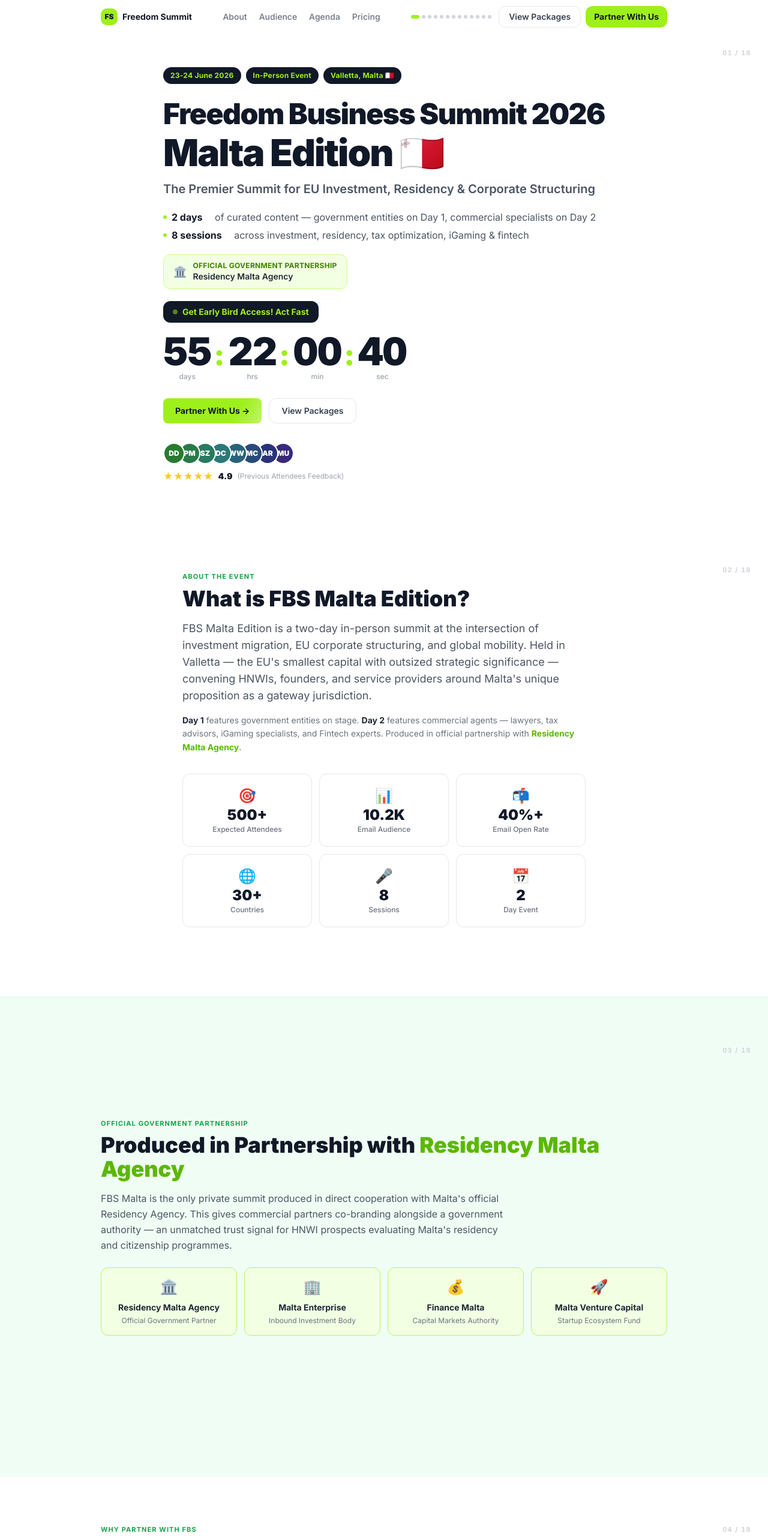
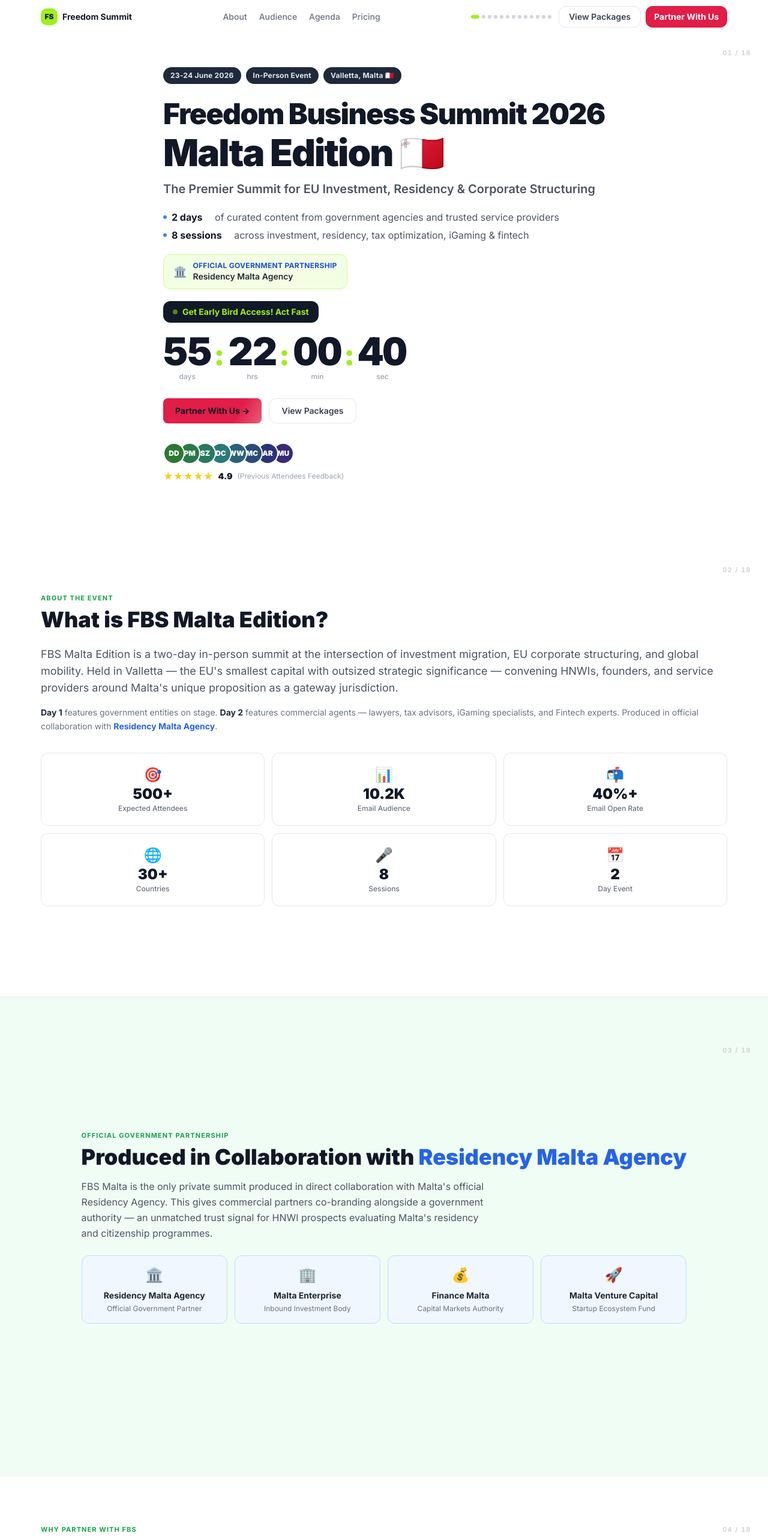
Before and after one commit to freedombusinesssummit-stack/malta-proposal, a Next.js app: page / in a window 1280 px wide. Shown: the top 2566 px of the page at 60% size. Built offline with nearby package versions, Linux system fonts and the light colour scheme.

Commit message:
redesign: wider container 1200px, red CTA buttons, blue/slate accents, updated hero text, Produced in Collaboration

```diff
--- a/app/globals.css
+++ b/app/globals.css
@@ -16,13 +16,13 @@
   }
   ::-webkit-scrollbar { width: 3px; }
   ::-webkit-scrollbar-track { background: #f1f5f9; }
-  ::-webkit-scrollbar-thumb { background: #9ef01a; border-radius: 2px; }
+  ::-webkit-scrollbar-thumb { background: #94a3b8; border-radius: 2px; }
 }
 
 @layer components {
   /* Layout */
   .wrap {
-    max-width: 1000px;
+    max-width: 1200px;
     margin-left: auto;
     margin-right: auto;
     padding-left: 20px;
@@ -50,8 +50,8 @@
     padding: 20px;
   }
   .card-green {
-    background: #f3ffe3;
-    border: 1px solid #b5f55a;
+    background: #f0f7ff;
+    border: 1px solid #bfdbfe;
     border-radius: 12px;
     padding: 20px;
   }
@@ -66,8 +66,8 @@
     font-size: 11px;
     font-weight: 700;
     letter-spacing: 0.02em;
-    background: #111827;
-    color: #9ef01a;
+    background: #1e293b;
+    color: #e2e8f0;
     border: none;
     white-space: nowrap;
   }
@@ -143,8 +143,8 @@
     align-items: center;
     gap: 6px;
     padding: 11px 20px;
-    background: #111827;
-    color: #9ef01a;
+    background: #1e293b;
+    color: #e2e8f0;
     border-radius: 8px;
     font-size: 14px;
     font-weight: 700;
@@ -172,7 +172,7 @@
     cursor: pointer;
     white-space: nowrap;
   }
-  .btn-outline:hover { border-color: #9ef01a; color: #111827; }
+  .btn-outline:hover { border-color: #3b82f6; color: #111827; }
 
   /* Animate in */
   .anim {
--- a/components/malta/AboutSlide.tsx
+++ b/components/malta/AboutSlide.tsx
@@ -13,7 +13,7 @@
 ];
 
 const FEATURES = [
-  { icon: "🏛️", title: "Government-Backed Credibility", text: "Only summit co-produced with Residency Malta Agency — direct government endorsement for your brand." },
+  { icon: "🏛️", title: "Government-Backed Credibility", text: "Only summit produced in collaboration with Residency Malta Agency — direct government endorsement for your brand." },
   { icon: "📡", title: "Real Intent Signals", text: "Data-driven summit capturing real mobility intent — not vanity traffic. Every attendee is pre-qualified." },
   { icon: "🌍", title: "Global Exposure", text: "100% global distribution and media exposure across EU, UK, MENA, India, and Asia-Pacific markets." },
   { icon: "🔒", title: "Category Exclusivity", text: "Exclusive positioning per category and jurisdiction. No direct competitors on the same stage." },
@@ -39,20 +39,20 @@
         <div className="wrap py-16 md:py-20">
           <AnimatedSection className="anim">
             <p className="section-label">About the Event</p>
-            <h2 className="text-3xl md:text-4xl font-black text-carbon-900 leading-tight mb-4">
+            <h2 className="text-3xl md:text-4xl font-black text-carbon-900 leading-tight mb-6">
               What is FBS Malta Edition?
             </h2>
-            <p className="text-carbon-600 text-base md:text-lg max-w-2xl mb-4 leading-relaxed">
+            <p className="text-carbon-600 text-base md:text-lg mb-4 leading-relaxed">
               FBS Malta Edition is a two-day in-person summit at the intersection of investment migration,
               EU corporate structuring, and global mobility. Held in Valletta — the EU&apos;s smallest capital
               with outsized strategic significance — convening HNWIs, founders, and service providers around
               Malta&apos;s unique proposition as a gateway jurisdiction.
             </p>
-            <p className="text-carbon-500 text-sm max-w-2xl mb-8 leading-relaxed">
+            <p className="text-carbon-500 text-sm mb-8 leading-relaxed">
               <strong className="text-carbon-800">Day 1</strong> features government entities on stage. {" "}
               <strong className="text-carbon-800">Day 2</strong> features commercial agents — lawyers, tax advisors, iGaming specialists, and Fintech experts.
-              Produced in official partnership with{" "}
-              <strong className="text-lime-600">Residency Malta Agency</strong>.
+              Produced in official collaboration with{" "}
+              <strong className="text-blue-600">Residency Malta Agency</strong>.
             </p>
           </AnimatedSection>
 
@@ -78,10 +78,10 @@
           <AnimatedSection className="anim">
             <p className="section-label">Official Government Partnership</p>
             <h2 className="text-3xl md:text-4xl font-black text-carbon-900 leading-tight mb-4">
-              Produced in Partnership with <span className="text-lime-600">Residency Malta Agency</span>
+              Produced in Collaboration with <span className="text-blue-600">Residency Malta Agency</span>
             </h2>
             <p className="text-carbon-600 text-base max-w-2xl mb-6 leading-relaxed">
-              FBS Malta is the only private summit produced in direct cooperation with Malta&apos;s official Residency Agency.
+              FBS Malta is the only private summit produced in direct collaboration with Malta&apos;s official Residency Agency.
               This gives commercial partners co-branding alongside a government authority — an unmatched trust signal
               for HNWI prospects evaluating Malta&apos;s residency and citizenship programmes.
             </p>
--- a/components/malta/AudienceSlides.tsx
+++ b/components/malta/AudienceSlides.tsx
@@ -145,10 +145,10 @@
           </div>
 
           <AnimatedSection delay={400}>
-            <div className="rounded-xl p-5 border" style={{ background: "linear-gradient(135deg, #f8fff0, #f0fdf4)", borderColor: "#b5f55a" }}>
+            <div className="rounded-xl p-5 border" style={{ background: "linear-gradient(135deg, #f8fff0, #f0fdf4)", borderColor: "#bfdbfe" }}>
               <p className="text-sm font-bold text-carbon-800 mb-1">Key Takeaway</p>
               <p className="text-sm text-carbon-600">
-                Founder-heavy audience — over <strong className="text-lime-600">75% are entrepreneurs or senior executives</strong> with direct authority over investment, residency, and structuring decisions.
+                Founder-heavy audience — over <strong className="text-blue-600">75% are entrepreneurs or senior executives</strong> with direct authority over investment, residency, and structuring decisions.
               </p>
             </div>
           </AnimatedSection>
@@ -186,7 +186,7 @@
             <div className="mt-6 rounded-xl p-4 border border-lime-200 bg-lime-50">
               <p className="text-sm font-bold text-carbon-800">Takeaway</p>
               <p className="text-sm text-carbon-600 mt-1">
-                Malta-first mindset — <strong className="text-lime-600">72% want residency or citizenship</strong> options.{" "}
+                Malta-first mindset — <strong className="text-blue-600">72% want residency or citizenship</strong> options.{" "}
                 The #1 need is <strong className="text-carbon-800">&ldquo;trusted service providers&rdquo;</strong> in the Malta ecosystem.
               </p>
             </div>
--- a/components/malta/ContactSlide.tsx
+++ b/components/malta/ContactSlide.tsx
@@ -97,7 +97,7 @@
                           el.style.display = "none";
                           const parent = el.parentElement;
                           if (parent) {
-                            parent.style.background = c.lime ? "#f3ffe3" : "#f3f4f6";
+                            parent.style.background = c.lime ? "#eff6ff" : "#f3f4f6";
                             parent.style.display = "flex";
                             parent.style.alignItems = "center";
                             parent.style.justifyContent = "center";
@@ -132,7 +132,7 @@
 
         {/* Website */}
         <AnimatedSection delay={250}>
-          <div className="rounded-xl p-5 flex items-center justify-between" style={{ background: "#f8fff0", border: "1px solid #b5f55a" }}>
+          <div className="rounded-xl p-5 flex items-center justify-between" style={{ background: "#f8fff0", border: "1px solid #bfdbfe" }}>
             <div>
               <p className="text-xs text-carbon-500 font-medium mb-0.5">Website</p>
               <p className="font-bold text-carbon-900">maltaedition.fsummit.net</p>
--- a/components/malta/HeroSlide.tsx
+++ b/components/malta/HeroSlide.tsx
@@ -68,11 +68,11 @@
 
           <div className="flex flex-col gap-1.5 mb-5" style={fade(200)}>
             {[
-              { bold: "2 days", text: "of curated content — government entities on Day 1, commercial specialists on Day 2" },
-              { bold: "8 sessions", text: "across investment, residency, tax optimization, iGaming &amp; fintech" },
+              { bold: "2 days", text: "of curated content from government agencies and trusted service providers" },
+              { bold: "8 sessions", text: "across investment, residency, tax optimization, iGaming & fintech" },
             ].map((b, i) => (
               <p key={i} className="text-carbon-600 text-sm md:text-base flex items-center gap-2">
-                <span className="w-1.5 h-1.5 rounded-full flex-shrink-0" style={{ background: "#9ef01a" }} />
+                <span className="w-1.5 h-1.5 rounded-full flex-shrink-0" style={{ background: "#3b82f6" }} />
                 <strong className="text-carbon-900">{b.bold}</strong>&nbsp;<span dangerouslySetInnerHTML={{ __html: b.text }} />
               </p>
             ))}
@@ -83,7 +83,7 @@
             <div className="inline-flex items-center gap-2.5 px-4 py-2.5 rounded-xl border border-lime-200 bg-lime-50">
               <span className="text-lg">🏛️</span>
               <div>
-                <p className="text-xs font-bold text-lime-700 uppercase tracking-wide">Official Government Partnership</p>
+                <p className="text-xs font-bold text-blue-700 uppercase tracking-wide">Official Government Partnership</p>
                 <p className="text-sm font-semibold text-carbon-800">Residency Malta Agency</p>
               </div>
             </div>
@@ -99,7 +99,7 @@
           <div className="mb-7" style={fade(360)}><Countdown /></div>
 
           <div className="flex flex-wrap gap-3 mb-8" style={fade(420)}>
-            <ShimmerButton href="mailto:denis@fsummit.net" background="#9ef01a" shimmerColor="rgba(255,255,255,0.5)" shimmerDuration="1.8s" className="text-sm font-bold px-5 py-2.5">
+            <ShimmerButton href="mailto:denis@fsummit.net" background="#e11d48" shimmerColor="rgba(255,255,255,0.4)" shimmerDuration="1.8s" className="text-sm font-bold px-5 py-2.5">
               Partner With Us →
             </ShimmerButton>
             <button onClick={() => document.getElementById("pricing-brand")?.scrollIntoView({ behavior: "smooth" })}
--- a/components/malta/IntelSlides.tsx
+++ b/components/malta/IntelSlides.tsx
@@ -70,7 +70,7 @@
 
           {/* Playbook banner */}
           <AnimatedSection delay={400}>
-            <div className="rounded-xl border overflow-hidden" style={{ borderColor: '#b5f55a', background: 'linear-gradient(135deg, #f3ffe3, #f8fff0)' }}>
+            <div className="rounded-xl border overflow-hidden" style={{ borderColor: '#bfdbfe', background: 'linear-gradient(135deg, #eff6ff, #f8fff0)' }}>
               <div className="p-5 sm:p-6">
                 <div className="flex flex-col sm:flex-row items-start sm:items-center gap-4">
                   <div className="flex-1">
@@ -81,7 +81,7 @@
                   <div className="text-right">
                     <p className="text-xs text-carbon-400">Partner Audience Intelligence</p>
                     <p className="font-black text-carbon-900">FBS Malta 2026</p>
-                    <p className="text-xs text-lime-600 font-semibold">Full Consent · GDPR</p>
+                    <p className="text-xs text-blue-600 font-semibold">Full Consent · GDPR</p>
                   </div>
                 </div>
               </div>
@@ -142,7 +142,7 @@
               <span>·</span>
               <span>✓ Email + WhatsApp included</span>
               <span>·</span>
-              <span className="inline-flex items-center gap-1 px-2 py-1 rounded bg-lime-50 text-lime-700 border border-lime-200 font-semibold text-xs">
+              <span className="inline-flex items-center gap-1 px-2 py-1 rounded bg-lime-50 text-blue-700 border border-lime-200 font-semibold text-xs">
                 ☑ Consent · GDPR
               </span>
             </div>
--- a/components/malta/Navigation.tsx
+++ b/components/malta/Navigation.tsx
@@ -89,8 +89,8 @@
             {/* CTA button */}
             <a
               href="mailto:denis@fsummit.net"
-              className="flex items-center justify-center h-9 rounded-lg text-sm font-bold text-carbon-900 transition-all hover:opacity-90 whitespace-nowrap"
-              style={{ background: "#9ef01a", padding: "0 14px" }}
+              className="flex items-center justify-center h-9 rounded-lg text-sm font-bold text-white transition-all hover:opacity-90 whitespace-nowrap"
+              style={{ background: "#e11d48", padding: "0 14px", color: "#fff" }}
             >
               <span className="hidden sm:inline">Partner With Us</span>
               <span className="sm:hidden">Partner</span>
--- a/components/malta/PartnersAndAgenda.tsx
+++ b/components/malta/PartnersAndAgenda.tsx
@@ -162,7 +162,7 @@
                       <span className="font-black text-3xl text-carbon-100 flex-shrink-0 leading-none w-10">{s.num}</span>
                       <div className="flex-1">
                         <div className="flex items-center gap-2 mb-1">
-                          <p className="text-xs font-bold uppercase tracking-widest text-lime-600">{s.org}</p>
+                          <p className="text-xs font-bold uppercase tracking-widest text-blue-600">{s.org}</p>
                           <span className="text-xs px-2 py-0.5 rounded font-bold bg-red-50 text-red-600 border border-red-200">🏛 GOV</span>
                         </div>
                         <p className="font-black text-carbon-900 text-base leading-snug">{s.title}</p>
@@ -180,8 +180,8 @@
                       <span className="font-black text-3xl text-carbon-100 flex-shrink-0 leading-none w-10">{s.num}</span>
                       <div className="flex-1">
                         <div className="flex items-center gap-2 mb-1">
-                          <p className="text-xs font-bold uppercase tracking-widest text-lime-600">{s.org}</p>
-                          <span className="text-xs px-2 py-0.5 rounded font-bold bg-lime-50 text-lime-700 border border-lime-200">🏢 COMMERCIAL</span>
+                          <p className="text-xs font-bold uppercase tracking-widest text-blue-600">{s.org}</p>
+                          <span className="text-xs px-2 py-0.5 rounded font-bold bg-lime-50 text-blue-700 border border-lime-200">🏢 COMMERCIAL</span>
                         </div>
                         <p className="font-black text-carbon-900 text-base leading-snug">{s.title}</p>
                         <p className="text-sm text-carbon-500 mt-1">{s.desc}</p>
```
Also changed, not shown: components/malta/PackagesSlides.tsx (+6 -6 lines).
